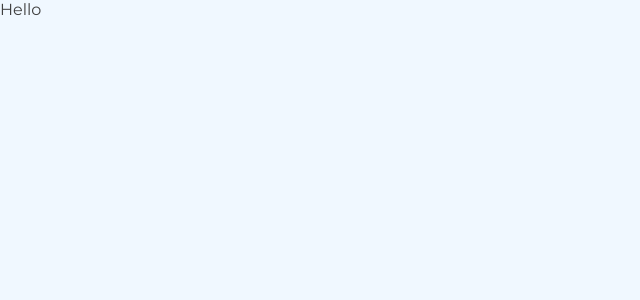
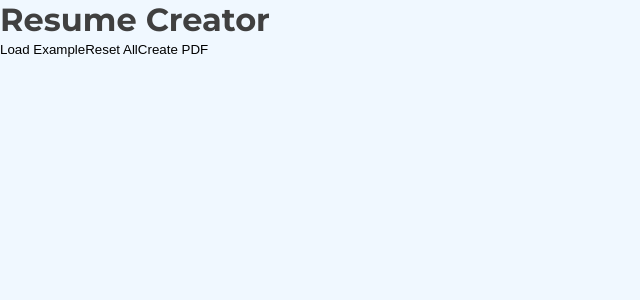
Before and after one commit to MacJ13/cv-project, a React (Create React App) app: page / in a window 1280 px wide. Shown: the top 300 px of the page, without its empty margins (0-640 px from the left). Built offline with nearby package versions, Linux system fonts and the light colour scheme.

Commit message:
Convert App to class component
Add render function
Import Heading and Controls compotents

```diff
--- a/src/components/App.js
+++ b/src/components/App.js
@@ -1,7 +1,19 @@
 import "../styles/style.css";
 
-function App() {
-  return <div>Hello</div>;
+import React from "react";
+
+import Heading from "./Heading";
+import Controls from "./Controls";
+
+class App extends React.Component {
+  render() {
+    return (
+      <div className="container">
+        <Heading />
+        <Controls />
+      </div>
+    );
+  }
 }
 
 export default App;
```
